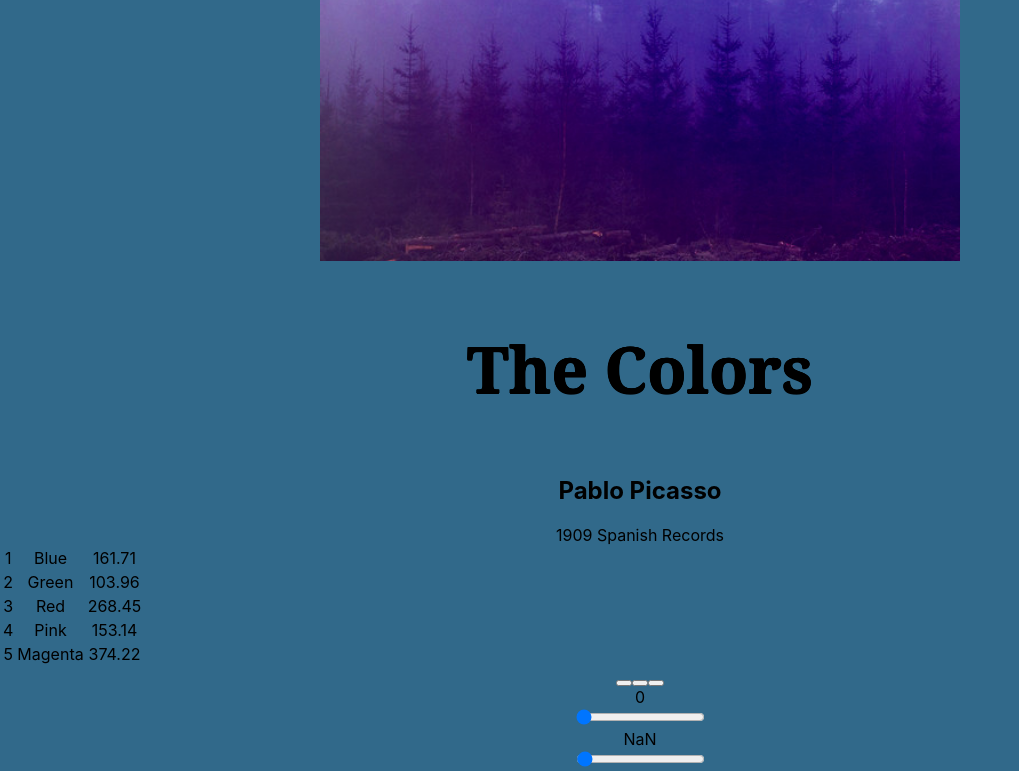
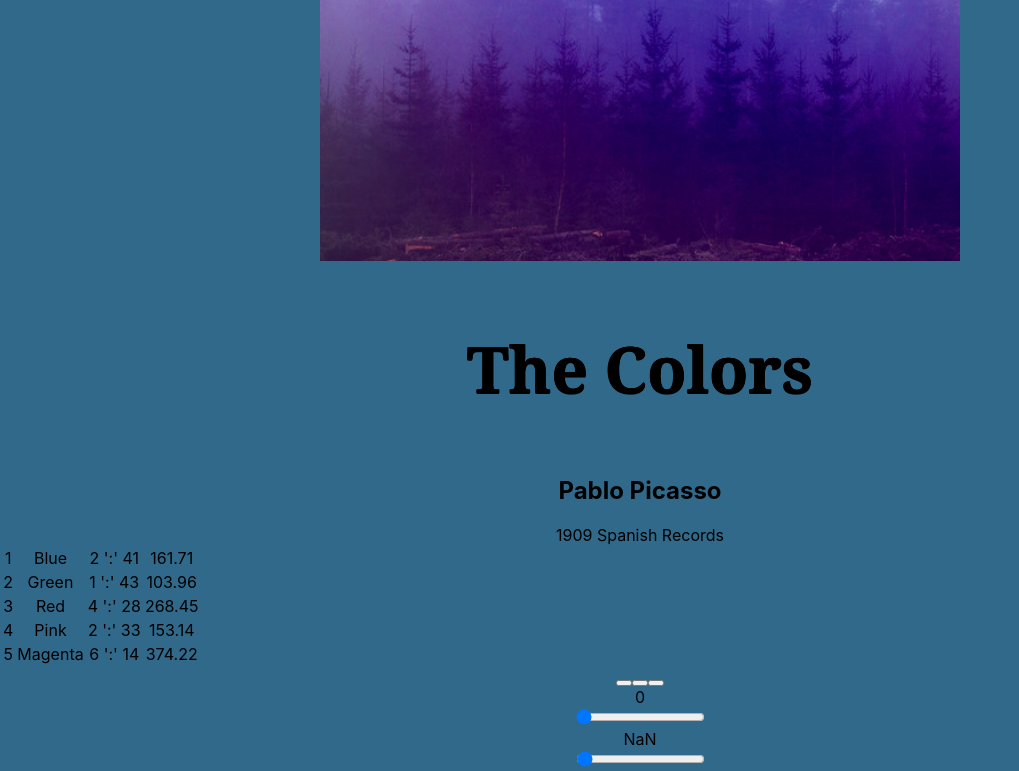
Before and after one commit to cjl85/bloc-jams-react, a React (Create React App) app: page /album/the-colors in a window 1280 px wide. Shown: the part 607-1378 px from the top of the page, without its empty margins (0-1019 px from the left). Built offline with nearby package versions, Linux system fonts and the light colour scheme; some icons are missing.

Commit message:
range input chkpoint

```diff
--- a/src/components/Album.js
+++ b/src/components/Album.js
@@ -16,12 +16,13 @@ class Album extends Component {
       currentTime: 0,
       duration: album.songs[0].duration,
       currentVolume: 0,
-      length: album.songs[0].length,
+      volume: 0.5,
       isPlaying: false
     };
 
     this.audioElement = document.createElement('audio');
     this.audioElement.src = album.songs[0].audioSrc;
+    this.audioElement.volume = 0.5;
   }
 
   componentDidMount() {
@@ -118,6 +119,23 @@ componentWillUnmount() {
     return index + 1
   }
 
+  formatTime(time) {
+    if (time <= 0) {
+        return '-:--';
+    }
+
+    let minutes = Math.floor(time / 60);
+    let seconds = Math.floor(time % 60);
+
+    let secondsString = seconds;
+
+    if (seconds < 10) {
+        secondsString = '0' + seconds;
+    }
+
+    return `${minutes} ':' ${secondsString}`;
+}
+
 
   hoverOn(index) {
     this.setState({ hoveredSong: index });
@@ -158,6 +176,7 @@ componentWillUnmount() {
 
         <td key='number'   > {this.displayIcon(song, index)} </td>
         <td key='title'    > {song.title} </td>
+        <td>{this.formatTime(song.duration)}</td>
         <td key='duration' > {song.duration} </td>
 
         </tr>
@@ -176,6 +195,7 @@ componentWillUnmount() {
            handleNextClick={() => this.handleNextClick()}
            handleTimeChange={(e) => this.handleTimeChange(e)}
            handleVolumeChange={(e) => this.handleVolumeChange(e)}
+           formatTime={(time) => this.formatTime(time)}
          />
       </section>
     );
--- a/src/components/PlayerBar.js
+++ b/src/components/PlayerBar.js
@@ -34,10 +34,10 @@ import React, { Component } from 'react';
  <input
     type="range"
     className="volume-bar"
-    value={(this.props.currentVolume / this.props.length) || 1}
+    value={this.props.currentVolume || 1}
+    min="0"
     max="100"
-    min="0"
-    step="1"
+    step="0.01"
     onChange={this.props.handleVolumeChange}
 
  />
```
